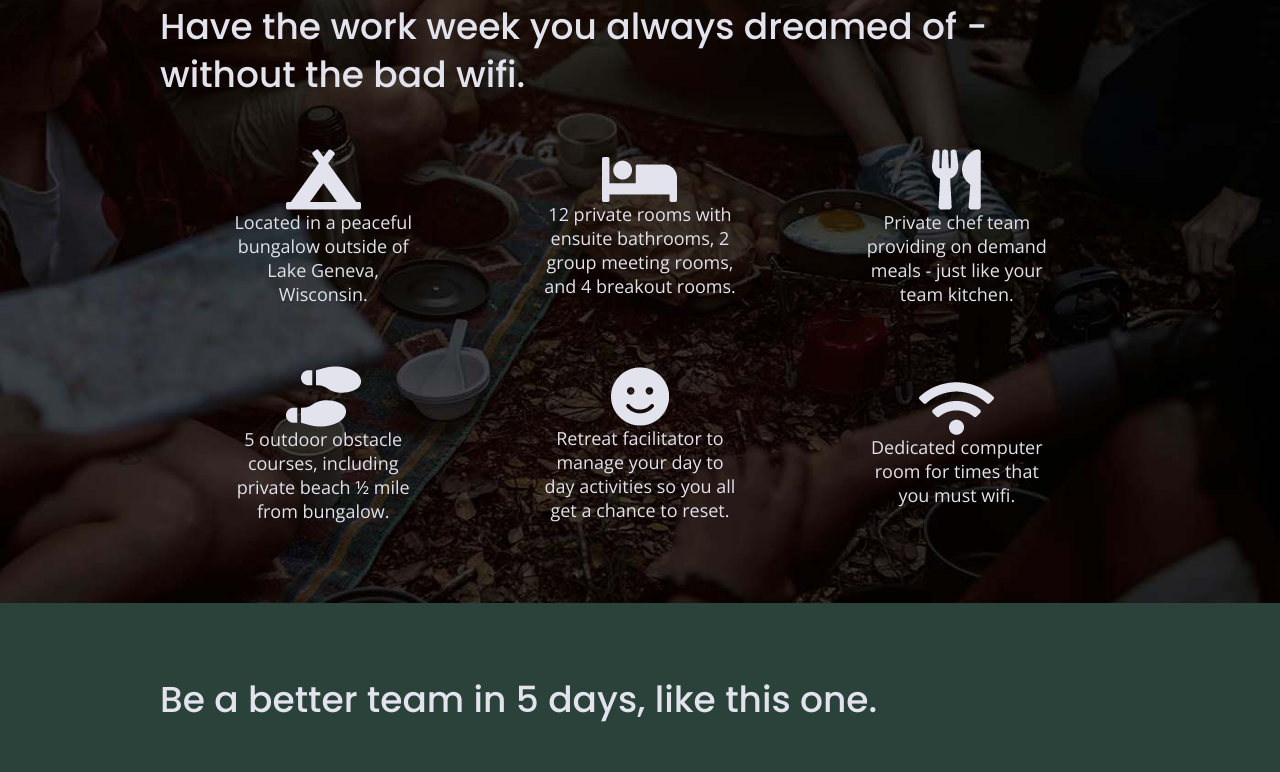
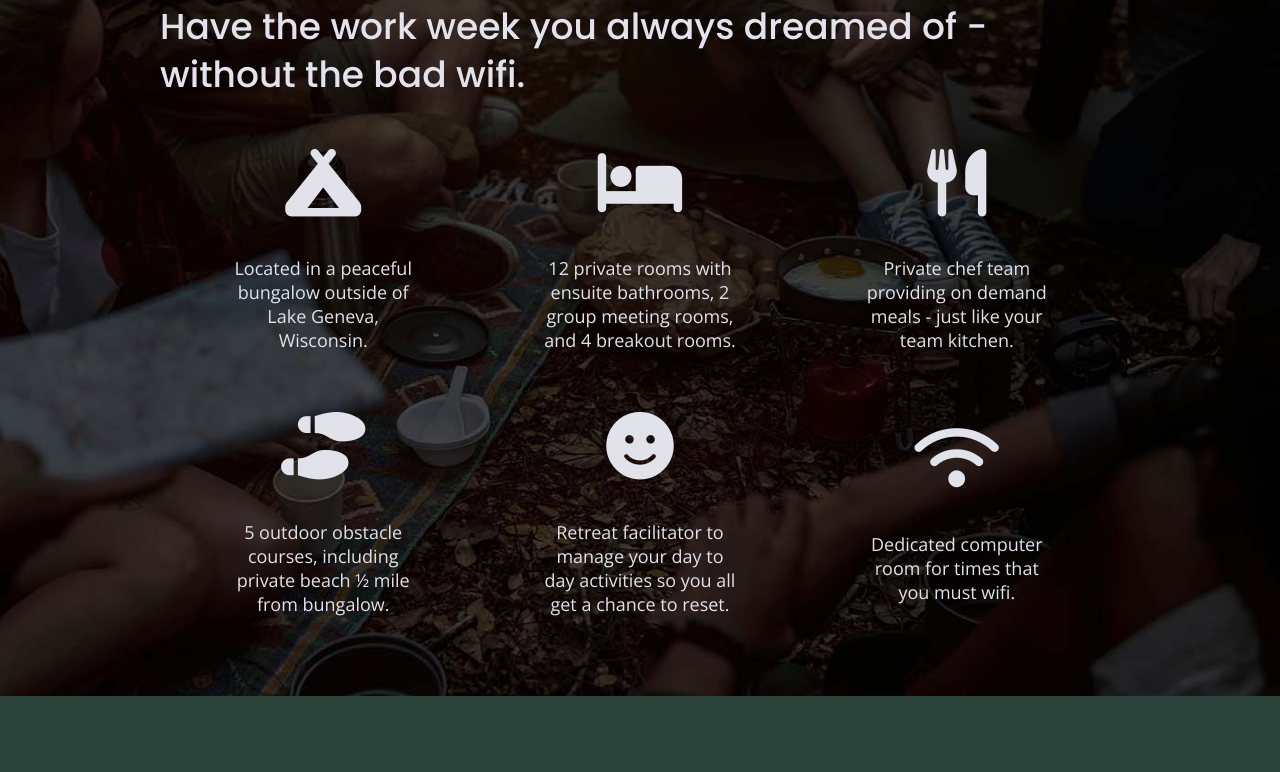
Before and after one commit to kenna-bramble/unplugged-retreat, a website built with Parcel: page index.html in a window 1280 px wide. Shown: the part 1079-1851 px from the top of the page. Built offline with nearby package versions, Linux system fonts and the light colour scheme.

Commit message:
Linked Font Awesome in HTML, added icon fonts to features section, styled icon fonts in css

```diff
--- a/css/main.css
+++ b/css/main.css
@@ -280,6 +280,10 @@
      background: url('../img/features-bkg.jpg') center no-repeat;
      background-size: cover;
    }
+   .features i {
+     font-size: 3.75em;
+     margin-bottom: 40px;
+   }
    .features h2 {
      margin-bottom: 60px;
    }
@@ -298,6 +302,7 @@
      color: #e1e2ea;
      text-align: center;
    }
+
    .reviews {
      background-color: #2a423a;
      display: flex;
--- a/index.html
+++ b/index.html
@@ -18,7 +18,7 @@
 
   <link rel="stylesheet" href="css/normalize.css">
   <link rel="stylesheet" href="css/main.css">
-
+  <script src="https://kit.fontawesome.com/4b2c65011e.js" crossorigin="anonymous"></script>
   <!-- Google Fonts -->
   <link href="https://fonts.googleapis.com/css?family=Open+Sans:400,700|Poppins:500,700" rel="stylesheet">
 
@@ -68,26 +68,26 @@
           <h2>Have the work week you always dreamed of - without the bad wifi.</h2>
           <div class="features-items">
             <article>
-              <p class="fontawesome-icon"><img src="img/campground.png" alt="campground"/></p>
+              <p class="fontawesome-icon"><i class="fas fa-campground"></i></p>
               <p class="features-item-description">Located in a peaceful bungalow outside of Lake Geneva, Wisconsin.</p>
             </article>
             <article>
-              <p class="fontawesome-icon"><img src="img/bed.png" alt="bed"/></p>
+              <p class="fontawesome-icon"><i class="fas fa-bed"></i></p>
               <p class="features-item-description">12 private rooms with ensuite bathrooms, 2 group meeting rooms, and 4 breakout rooms.</p>              </article>
             <article>
-              <p class="fontawesome-icon"><img src="img/utensils.png" alt="utensils"/></p>
+              <p class="fontawesome-icon"><i class="fas fa-utensils"></i></p>
               <p class="features-item-description">Private chef team providing on demand meals - just like your team kitchen.</p>
             </article>
             <article>
-              <p class="fontawesome-icon"><img src="img/shoe-prints.png" alt="shoe prints"/></p>
+              <p class="fontawesome-icon"><i class="fas fa-shoe-prints"></i></p>
               <p class="features-item-description">5 outdoor obstacle courses, including private beach &frac12; mile from bungalow.</p>
             </article>
             <article>
-              <p class="fontawesome-icon"><img src="img/smile.png" alt="smile"/></p>
+              <p class="fontawesome-icon"><i class="fas fa-smile"></i></p>
               <p class="features-item-description">Retreat facilitator to manage your day to day activities so you all get a chance to reset.</p>
             </article>
             <article>
-              <p class="fontawesome-icon"><img src="img/wifi.png" alt="wifi"></p>
+              <p class="fontawesome-icon"><i class="fas fa-wifi"></i></p>
               <p class="features-item-description">Dedicated computer room for times that you must wifi.</p>
             </article>
           </div>
```
Also changed, not shown: about/index.html (+1 -1 lines), faq/index.html (+1 -1 lines).
